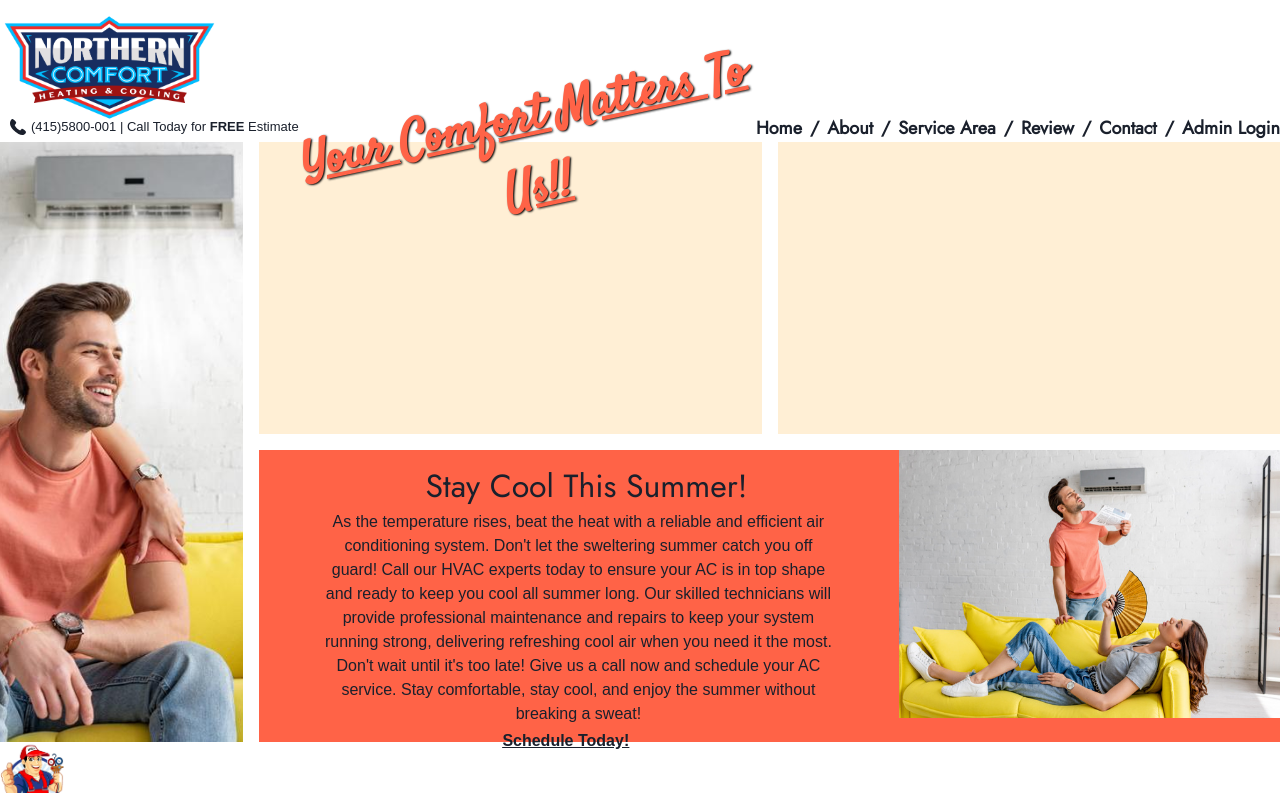
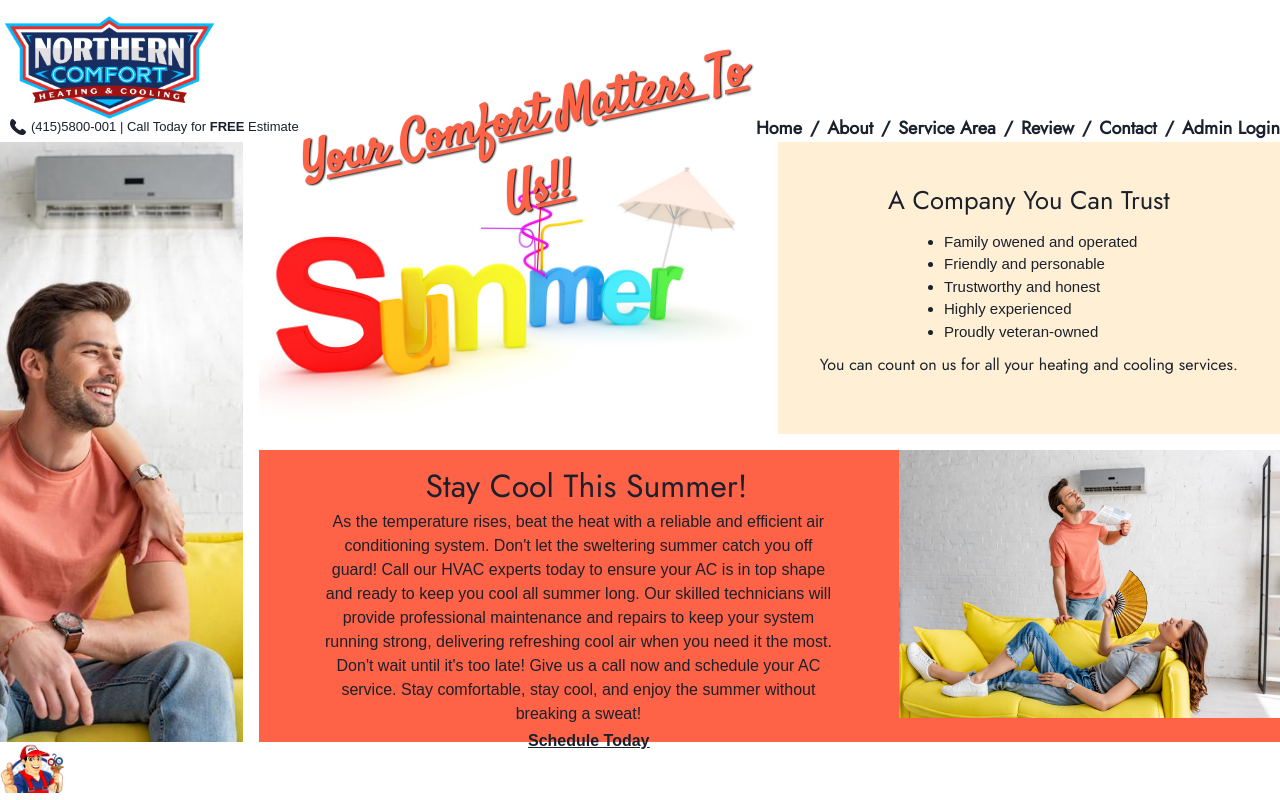
Before and after one commit to hngreenberg/NorthernComfort, a React (Create React App) app in the folder nc-project/: page / in a window 1280 px wide. Built offline with nearby package versions, Linux system fonts and the light colour scheme.

Commit message:
home is done

```diff
--- a/nc-project/src/pages/Home.js
+++ b/nc-project/src/pages/Home.js
@@ -1,9 +1,10 @@
 import React from "react";
 import { PhoneIcon } from "@chakra-ui/icons";
 import { Link } from "react-router-dom";
-import { Box, Grid, GridItem, Text, Image } from "@chakra-ui/react";
+import { Box, Grid, GridItem, Text, Image, UnorderedList, ListItem   } from "@chakra-ui/react";
 import bgImage from "../images/couple-sitting.jpg";
 import couple2 from "../images/couple-hot2.jpg";
+import summer from "../images/summer.jpg";
 import "../Fonts.css";
 
 function Home() {
@@ -105,15 +106,52 @@ function Home() {
           bg="papayawhip"
           transition="transform 0.3s ease-in-out"
           _hover={{ transform: "translateX(-10px)" }}
-        />
+          bgImage={`url(${summer})`}
+          bgSize="cover"
+          bgPosition="center"
+        >
+
+        </GridItem>
 
         <GridItem
           colSpan={2}
           bg="papayawhip"
           transition="transform 0.3s ease-in-out"
           _hover={{ transform: "translateY(-10px)" }}
-        />
+        >
+          <Box>
+            <center>
+              <Text textAlign="center" style={{
+                fontSize:"2vw",
+                marginTop:"40px",
+                fontFamily:"jost",
+              }}>
+                A Company You Can Trust
+              </Text>
+            </center>
+            <UnorderedList listStyleType="disc" style={{
+              fontSize:"15px",
+              marginLeft:"13vw",
+              marginTop:"10px"
+            }}>
+                  <ListItem>Family owened and operated</ListItem>
+                  <ListItem>Friendly and personable</ListItem>
+                  <ListItem>Trustworthy and honest</ListItem>
+                  <ListItem>Highly experienced</ListItem>
+                  <ListItem>Proudly veteran-owned</ListItem>
+              </UnorderedList>
+              <Text style={{
+                textAlign:"center",
+                marginTop:"10px",
+                fontFamily:"jost",
+                fontSize:"1em"
+              }}>
+                You can count on us for all your heating and cooling services.
+              </Text>
+          </Box>
+        </GridItem>
 
+        {/* --- bottom grid --*/}
         <GridItem
           colSpan={4}
           bg="tomato"
@@ -152,12 +190,12 @@ function Home() {
                 </Text>
                 <Text style={{
                   textDecoration:"underline",
-                  marginLeft:"19vw",
-                  marginTop:"3px"
+                  marginLeft:"21vw",
+                  marginTop:"3px",
                 }}>
-                <Link to="/contact">
-                  <Text><strong>Schedule Today!</strong></Text>
-                 </Link>
+                  <Link to="/contact">
+                  <Text><strong>Schedule Today</strong></Text>
+                  </Link>
                 </Text>
               </Box>
         </GridItem>
```
Also changed, not shown: nc-project/src/images/summer.jpg (added).
